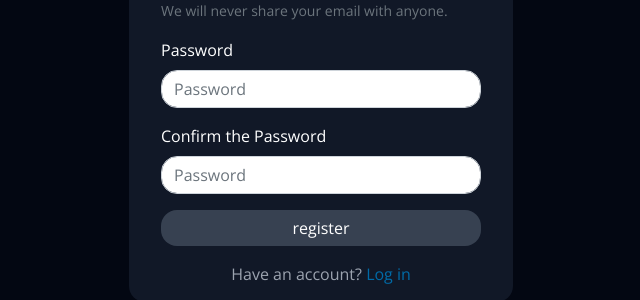
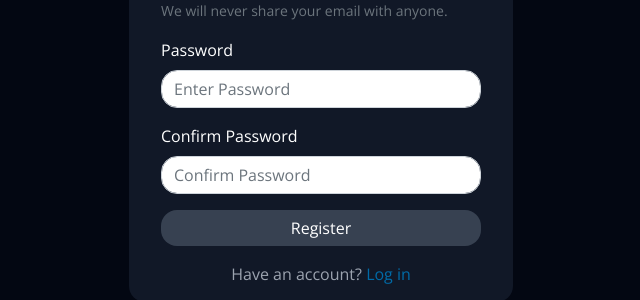
Before and after one commit to UOA-CS732-SE750-Students-2024/project-group-mellow-monkeys, a React (Vite) app in the folder chatbot-frontend/: page /register in a window 1280 px wide. Shown: the part 558-858 px from the top of the page, without its empty margins (319-959 px from the left). Built offline with nearby package versions, Linux system fonts and the light colour scheme.

Commit message:
update test file

```diff
--- a/chatbot-frontend/src/Pages/Register/Register.jsx
+++ b/chatbot-frontend/src/Pages/Register/Register.jsx
@@ -14,7 +14,7 @@ export default function Register() {
 
   const handleSubmitRegister = (e) => {
     e.preventDefault();
-    console.log("handleSubmitRegister", email, name);
+    console.log("handleSubmitRegister", email, name);  // Consider removing or replacing console.log with a more secure logging method if needed
     submitRegister(e, { name, email, password, confirmPassword });
   };
 
@@ -32,13 +32,13 @@ export default function Register() {
         <div className={styles.register_upper_section}>Registration</div>
         <Form.Group
           className={styles.register_form_field}
-          controlId="formBasicUsername"
+          controlId="formBasicName"
         >
           <Form.Label>Name</Form.Label>
           <Form.Control
             onChange={(e) => setName(e.target.value)}
             value={name}
-            type="username"
+            type="text"
             placeholder="Name"
           />
         </Form.Group>
@@ -67,19 +67,19 @@ export default function Register() {
             onChange={(e) => setPassword(e.target.value)}
             value={password}
             type="password"
-            placeholder="Password"
+            placeholder="Enter Password"
           />
         </Form.Group>
         <Form.Group
           className={styles.register_form_field}
-          controlId="formBasicPassword"
+          controlId="formBasicConfirmPassword"
         >
-          <Form.Label>Confirm the Password</Form.Label>
+          <Form.Label>Confirm Password</Form.Label>
           <Form.Control
             onChange={(e) => setConfirmPassword(e.target.value)}
             value={confirmPassword}
             type="password"
-            placeholder="Password"
+            placeholder="Confirm Password"
           />
         </Form.Group>
         {auth.error && (
@@ -104,7 +104,7 @@ export default function Register() {
                 aria-hidden="true"
               />
             ) : (
-              <>register</>
+              "Register"
             )}
           </Button>
         </Form.Group>
```
Also changed, not shown: 2 other files (tests, documents, lock files or other folders).
